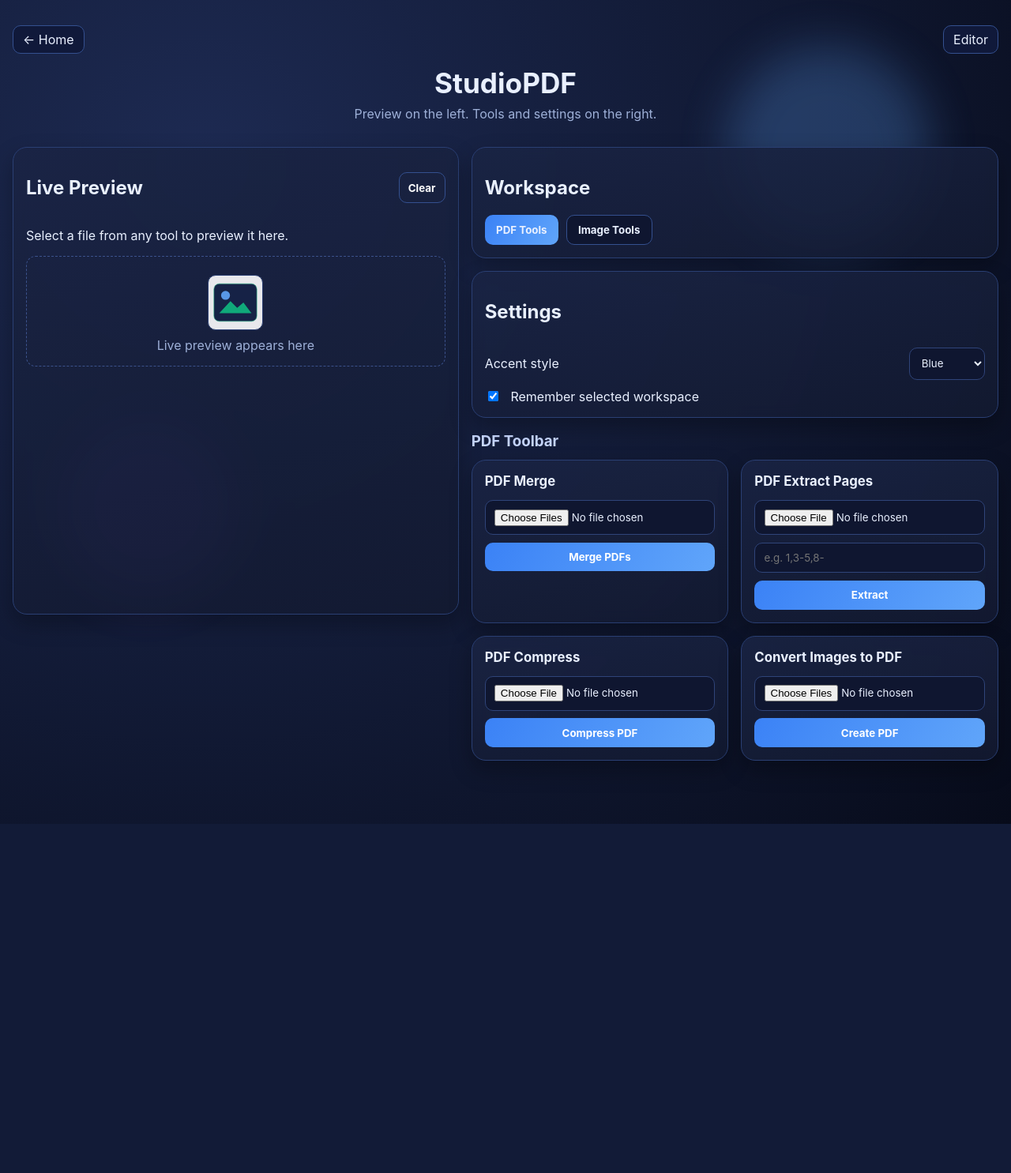
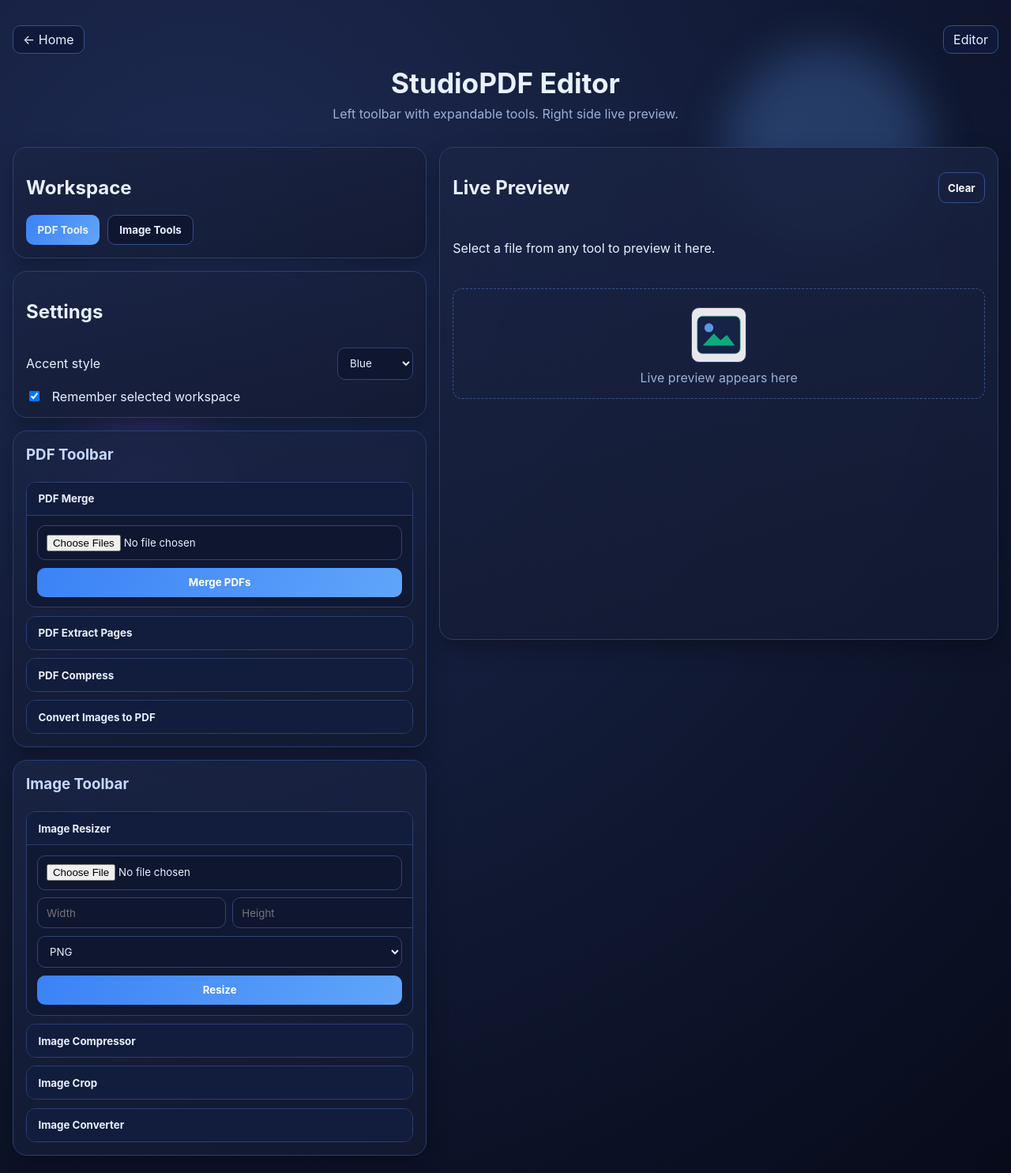
Before and after one commit to akhileshpawar0703-dev/pdf, a Flask app: page /editor in a window 1280 px wide. Shown: the whole page at 79% size. Before the commit the page ends 1043 px from the top, so only its background shows below. Run offline with Flask 3, Linux system fonts and the light colour scheme; some libraries are stand-ins or nearby versions.

Commit message:
Fix PDF compression and switch editor to accordion toolbar

```diff
--- a/app.py
+++ b/app.py
@@ -71,20 +71,10 @@ def api_pdf_compress():
     if not file:
         return jsonify({"error": "file is required."}), 400
 
-    pdf_editor._ensure_pdf_backend()
     inp = _save_upload(file, ".pdf")
     out = Path(tempfile.NamedTemporaryFile(delete=False, suffix=".pdf").name)
 
-    reader = pdf_editor.PdfReader(str(inp))
-    writer = pdf_editor.PdfWriter()
-    for page in reader.pages:
-        if hasattr(page, "compress_content_streams"):
-            page.compress_content_streams()
-        writer.add_page(page)
-    writer.add_metadata({})
-    with out.open("wb") as fh:
-        writer.write(fh)
-
+    pdf_editor.compress_pdf(inp, out)
     return _download(out, "compressed.pdf")
 
 
--- a/static/app.js
+++ b/static/app.js
@@ -21,6 +21,8 @@ function setMode(mode, save = true) {
   modeButtons.forEach((btn) => {
     btn.classList.toggle('active', btn.dataset.mode === mode);
   });
+
+  resetAccordionForMode(mode);
 
   if (save && rememberWorkspace.checked) {
     localStorage.setItem('studiopdf.mode', mode);
@@ -71,6 +73,27 @@ function updatePreview(fileInput) {
     li.textContent = file.name;
     multiPreview.appendChild(li);
   }
+}
+
+
+function initAccordion(scope) {
+  const items = scope.querySelectorAll('.accordion-item');
+  items.forEach((item) => {
+    const trigger = item.querySelector('.accordion-trigger');
+    if (!trigger.dataset.bound) {
+      trigger.addEventListener('click', () => {
+        items.forEach((other) => other.classList.remove('open'));
+        item.classList.add('open');
+      });
+      trigger.dataset.bound = '1';
+    }
+  });
+}
+
+function resetAccordionForMode(mode) {
+  const activeScope = mode === 'pdf' ? pdfWorkspace : imageWorkspace;
+  const items = activeScope.querySelectorAll('.accordion-item');
+  items.forEach((item, idx) => item.classList.toggle('open', idx === 0));
 }
 
 function applyAccent(theme) {
@@ -130,6 +153,9 @@ rememberWorkspace.addEventListener('change', () => {
   if (!rememberWorkspace.checked) localStorage.removeItem('studiopdf.mode');
 });
 
+initAccordion(pdfWorkspace);
+initAccordion(imageWorkspace);
+
 const savedTheme = localStorage.getItem('studiopdf.accent') || 'blue';
 accentStyle.value = savedTheme;
 applyAccent(savedTheme);
@@ -138,3 +164,7 @@ const savedMode = localStorage.getItem('studiopdf.mode');
 if (savedMode === 'pdf' || savedMode === 'image') {
   setMode(savedMode, false);
 }
+
+if (!(savedMode === 'pdf' || savedMode === 'image')) {
+  resetAccordionForMode('pdf');
+}
--- a/static/styles.css
+++ b/static/styles.css
@@ -12,13 +12,15 @@ body { margin:0; background: radial-gradient(circle at 20% 20%, #1d2a52, var(--b
 .hero h1 { font-size:2.2rem; margin:0; }
 .hero p { color:var(--muted); margin-top:.5rem; }
 .container { max-width:1320px; margin:0 auto; padding:0 1rem 1.4rem; }
-.split-layout { display:grid; grid-template-columns: minmax(380px, 1.1fr) minmax(520px, 1.3fr); gap:1rem; align-items:start; }
+.split-layout { display:grid; grid-template-columns: minmax(420px, 1fr) minmax(520px, 1.35fr); gap:1rem; align-items:start; }
+.editor-layout { align-items:start; }
 .card { background:linear-gradient(165deg,rgba(26,36,68,.88),rgba(19,26,49,.88)); backdrop-filter: blur(8px); border:1px solid #2a3f73; border-radius:18px; padding:1rem; box-shadow:0 12px 28px rgba(0,0,0,.28); }
 .glass { background:rgba(16,25,58,.55); backdrop-filter: blur(10px); border:1px solid #2e4580; border-radius:14px; padding:.6rem .8rem; }
 .hover-lift { transition: transform .25s ease, box-shadow .25s ease; }
 .hover-lift:hover { transform: translateY(-4px); box-shadow:0 20px 34px rgba(0,0,0,.35); }
 
 .left-pane { position:sticky; top:1rem; min-height:74vh; }
+.toolbar-pane { display:flex; flex-direction:column; gap:1rem; }
 .pane-head { display:flex; justify-content:space-between; align-items:center; gap:.7rem; }
 .right-pane { display:flex; flex-direction:column; gap:1rem; }
 .mode-buttons { display:flex; gap:.6rem; }
@@ -28,8 +30,6 @@ body { margin:0; background: radial-gradient(circle at 20% 20%, #1d2a52, var(--b
 .setting-row { display:flex; justify-content:space-between; align-items:center; gap:.8rem; }
 .setting-row.inline { justify-content:flex-start; }
 .workspace-title { margin:.1rem 0 .8rem; color:#c8d8ff; }
-.tool-grid { display:grid; grid-template-columns:repeat(auto-fit,minmax(240px,1fr)); gap:1rem; }
-.tool-card h2 { margin-top:0; font-size:1.05rem; }
 form { display:flex; flex-direction:column; gap:.6rem; }
 input,select,button { border-radius:10px; border:1px solid #2f4479; padding:.65rem .7rem; background:#0f1630; color:var(--text); }
 button { background:linear-gradient(120deg,var(--accent-a),var(--accent-b)); color:white; border:none; font-weight:700; cursor:pointer; transition: transform .2s ease, filter .2s ease; }
@@ -39,10 +39,18 @@ button:hover { filter:brightness(1.06); transform: translateY(-1px); }
 .hidden { display:none; }
 .preview img, .preview iframe { width:100%; max-height:54vh; border:1px solid #2f4479; border-radius:10px; background:#fff; margin-top:.45rem; }
 .preview ul { margin:.6rem 0 0; padding-left:1.1rem; color:var(--muted); }
+
+.accordion-wrap { display:flex; flex-direction:column; gap:.65rem; }
+.accordion-item { border:1px solid #2d3f72; border-radius:12px; overflow:hidden; background:#101832; }
+.accordion-trigger { width:100%; text-align:left; border-radius:0; padding:.78rem .9rem; background:#121d3d; border:none; color:var(--text); font-weight:700; cursor:pointer; }
+.accordion-trigger:hover { transform:none; filter:brightness(1.08); }
+.accordion-panel { display:none; padding:.8rem; border-top:1px solid #2d3f72; }
+.accordion-item.open .accordion-panel { display:block; }
+.preview { min-height:78vh; }
+#status { margin-top:.7rem; text-align:left; color:var(--muted); padding:0; }
+
 .preview-placeholder { display:flex; flex-direction:column; align-items:center; justify-content:center; gap:.55rem; border:1px dashed #3b518b; border-radius:12px; padding:1rem; color:var(--muted); margin-top:.55rem; }
 .preview-placeholder img { width:70px; height:70px; opacity:.9; }
-#status { text-align:center; color:var(--muted); padding: .2rem 0 1.4rem; }
-
 body.theme-violet { --accent-a:#8b5cf6; --accent-b:#a78bfa; }
 body.theme-emerald { --accent-a:#10b981; --accent-b:#34d399; }
 
@@ -75,6 +83,7 @@ body.theme-emerald { --accent-a:#10b981; --accent-b:#34d399; }
 @media (max-width: 1050px) {
   .split-layout { grid-template-columns:1fr; }
   .left-pane { position:static; min-height: auto; }
+  .preview { min-height:auto; }
   .hero-layout { grid-template-columns:1fr; }
   .hero-home h1 { font-size:2.3rem; }
 }
--- a/templates/editor.html
+++ b/templates/editor.html
@@ -11,27 +11,12 @@
   <div class="bg-orb orb-2"></div>
   <header class="hero">
     <div class="top-nav"><a class="nav-link" href="/">← Home</a><a class="nav-link" href="/editor">Editor</a></div>
-    <h1>StudioPDF</h1>
-    <p>Preview on the left. Tools and settings on the right.</p>
+    <h1>StudioPDF Editor</h1>
+    <p>Left toolbar with expandable tools. Right side live preview.</p>
   </header>
 
-  <main class="container split-layout">
-    <section class="left-pane card preview">
-      <div class="pane-head">
-        <h2>Live Preview</h2>
-        <button id="clear-preview" type="button" class="ghost">Clear</button>
-      </div>
-      <p id="preview-label">Select a file from any tool to preview it here.</p>
-      <div class="preview-placeholder" id="preview-placeholder">
-        <img src="/static/images/toolkit-image.svg" alt="preview placeholder" />
-        <span>Live preview appears here</span>
-      </div>
-      <img id="image-preview" alt="Image preview" hidden />
-      <iframe id="pdf-preview" title="PDF preview" hidden></iframe>
-      <ul id="multi-preview"></ul>
-    </section>
-
-    <section class="right-pane">
+  <main class="container split-layout editor-layout">
+    <section class="left-pane toolbar-pane">
       <section class="card mode-switch">
         <h2>Workspace</h2>
         <div class="mode-buttons">
@@ -56,49 +41,57 @@
         </label>
       </section>
 
-      <section id="pdf-workspace" class="workspace">
+      <section id="pdf-workspace" class="workspace card accordion-wrap">
         <h3 class="workspace-title">PDF Toolbar</h3>
-        <div class="tool-grid">
-          <section class="card tool-card">
-            <h2>PDF Merge</h2>
+
+        <article class="accordion-item open">
+          <button class="accordion-trigger" type="button">PDF Merge</button>
+          <div class="accordion-panel">
             <form data-endpoint="/api/pdf/merge">
               <input type="file" name="files" accept="application/pdf" multiple required />
               <button>Merge PDFs</button>
             </form>
-          </section>
+          </div>
+        </article>
 
-          <section class="card tool-card">
-            <h2>PDF Extract Pages</h2>
+        <article class="accordion-item">
+          <button class="accordion-trigger" type="button">PDF Extract Pages</button>
+          <div class="accordion-panel">
             <form data-endpoint="/api/pdf/extract">
               <input type="file" name="file" accept="application/pdf" required />
               <input type="text" name="pages" placeholder="e.g. 1,3-5,8-" required />
               <button>Extract</button>
             </form>
-          </section>
+          </div>
+        </article>
 
-          <section class="card tool-card">
-            <h2>PDF Compress</h2>
+        <article class="accordion-item">
+          <button class="accordion-trigger" type="button">PDF Compress</button>
+          <div class="accordion-panel">
             <form data-endpoint="/api/pdf/compress">
               <input type="file" name="file" accept="application/pdf" required />
               <button>Compress PDF</button>
             </form>
-          </section>
+          </div>
+        </article>
 
-          <section class="card tool-card">
-            <h2>Convert Images to PDF</h2>
+        <article class="accordion-item">
+          <button class="accordion-trigger" type="button">Convert Images to PDF</button>
+          <div class="accordion-panel">
             <form data-endpoint="/api/pdf/convert/image-to-pdf">
               <input type="file" name="images" accept="image/*" multiple required />
               <button>Create PDF</button>
             </form>
-          </section>
-        </div>
+          </div>
+        </article>
       </section>
 
-      <section id="image-workspace" class="workspace hidden">
+      <section id="image-workspace" class="workspace card accordion-wrap hidden">
         <h3 class="workspace-title">Image Toolbar</h3>
-        <div class="tool-grid">
-          <section class="card tool-card">
-            <h2>Image Resizer</h2>
+
+        <article class="accordion-item open">
+          <button class="accordion-trigger" type="button">Image Resizer</button>
+          <div class="accordion-panel">
             <form data-endpoint="/api/image/resize">
               <input type="file" name="file" accept="image/*" required />
               <div class="row">
@@ -110,19 +103,23 @@
               </select>
               <button>Resize</button>
             </form>
-          </section>
+          </div>
+        </article>
 
-          <section class="card tool-card">
-            <h2>Image Compressor</h2>
+        <article class="accordion-item">
+          <button class="accordion-trigger" type="button">Image Compressor</button>
+          <div class="accordion-panel">
             <form data-endpoint="/api/image/compress">
               <input type="file" name="file" accept="image/*" required />
               <input type="number" name="quality" min="10" max="95" value="75" />
               <button>Compress</button>
             </form>
-          </section>
+          </div>
+        </article>
 
-          <section class="card tool-card">
-            <h2>Image Crop</h2>
+        <article class="accordion-item">
+          <button class="accordion-trigger" type="button">Image Crop</button>
+          <div class="accordion-panel">
             <form data-endpoint="/api/image/crop">
               <input type="file" name="file" accept="image/*" required />
               <div class="row">
@@ -138,10 +135,12 @@
               </select>
               <button>Crop</button>
             </form>
-          </section>
+          </div>
+        </article>
 
-          <section class="card tool-card">
-            <h2>Image Converter</h2>
+        <article class="accordion-item">
+          <button class="accordion-trigger" type="button">Image Converter</button>
+          <div class="accordion-panel">
             <form data-endpoint="/api/image/convert">
               <input type="file" name="file" accept="image/*" required />
               <select name="format">
@@ -149,13 +148,28 @@
               </select>
               <button>Convert</button>
             </form>
-          </section>
-        </div>
+          </div>
+        </article>
       </section>
+    </section>
+
+    <section class="right-pane card preview">
+      <div class="pane-head">
+        <h2>Live Preview</h2>
+        <button id="clear-preview" type="button" class="ghost">Clear</button>
+      </div>
+      <p id="preview-label">Select a file from any tool to preview it here.</p>
+      <div class="preview-placeholder" id="preview-placeholder">
+        <img src="/static/images/toolkit-image.svg" alt="preview placeholder" />
+        <span>Live preview appears here</span>
+      </div>
+      <img id="image-preview" alt="Image preview" hidden />
+      <iframe id="pdf-preview" title="PDF preview" hidden></iframe>
+      <ul id="multi-preview"></ul>
+      <p id="status"></p>
     </section>
   </main>
 
-  <p id="status"></p>
   <script src="/static/app.js"></script>
 </body>
 </html>
```
Also changed, not shown: pdf_editor.py (+19 -0 lines), README.md.
